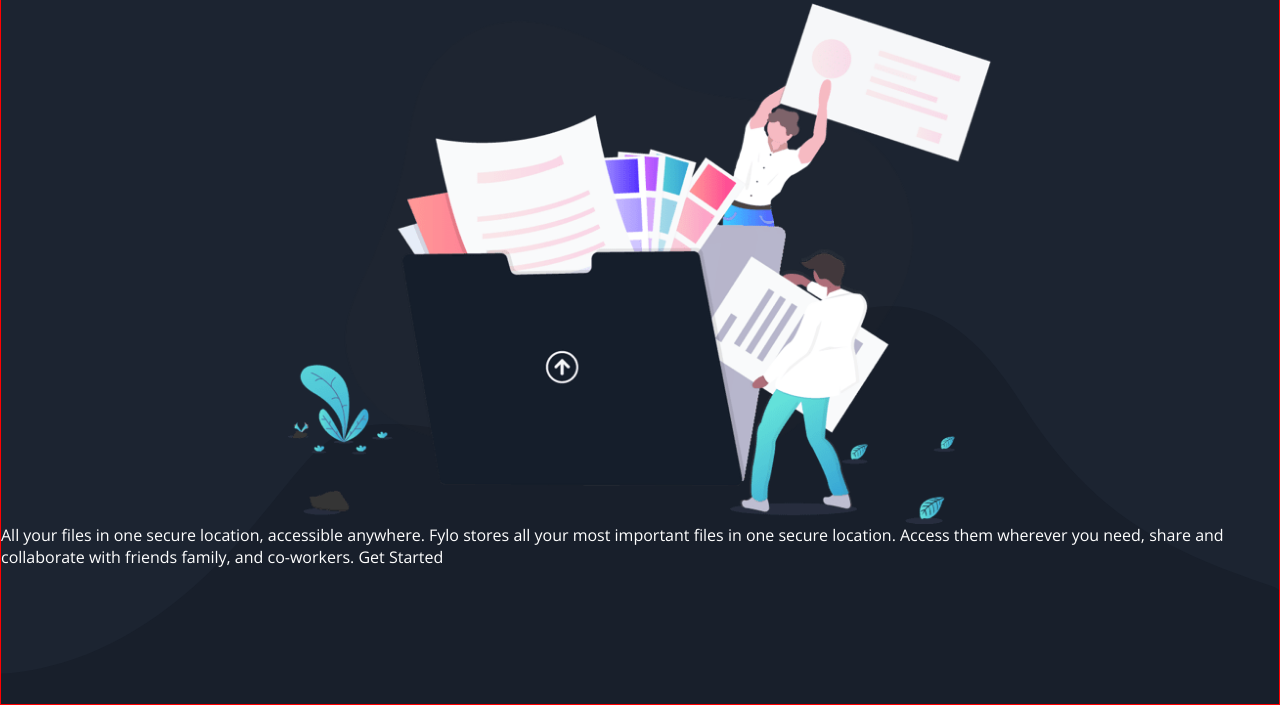
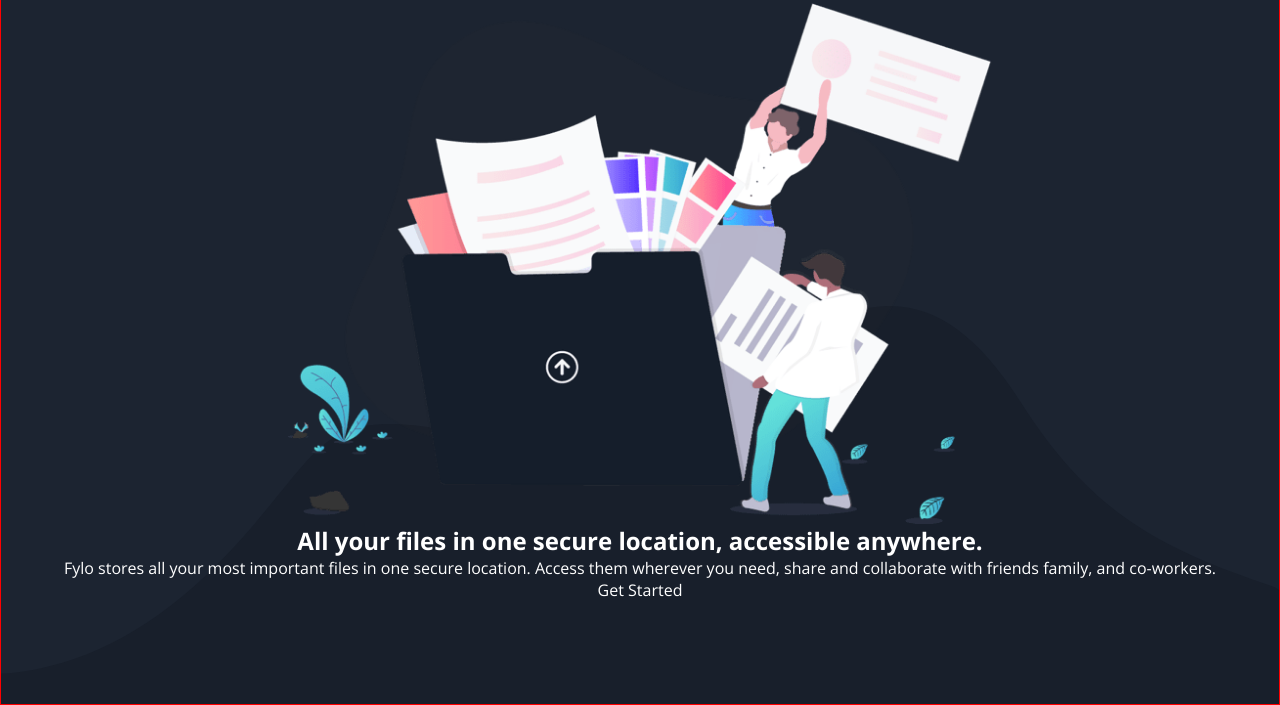
Before and after one commit to mauger1998/dark-theme-landing-page, a plain HTML site: page index.html in a window 1280 px wide. Shown: the part 95-800 px from the top of the page. Drawn offline with nearby package versions, Linux system fonts and the light colour scheme.

Commit message:
Give body text element html

```diff
--- a/index.html
+++ b/index.html
@@ -30,10 +30,15 @@
   </nav>
   <main class="main">
     <img src="images/main.png" alt="">
-    All your files in one secure location, accessible anywhere.
+    <h2>
+      All your files in one secure location, accessible anywhere.
 
-    Fylo stores all your most important files in one secure location. Access them wherever
-    you need, share and collaborate with friends family, and co-workers.
+    </h2>
+    <p>
+      Fylo stores all your most important files in one secure location. Access them wherever
+      you need, share and collaborate with friends family, and co-workers.
+    </p>
+
 
     Get Started
 
```
